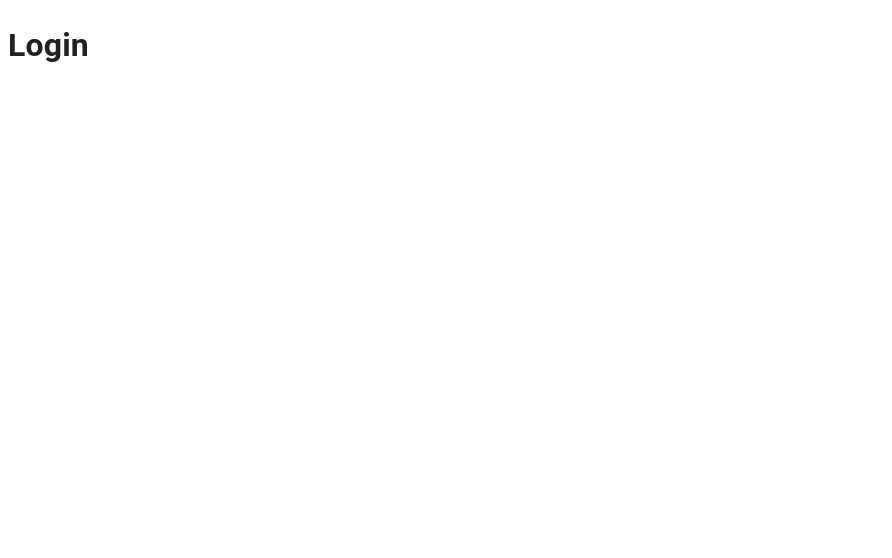
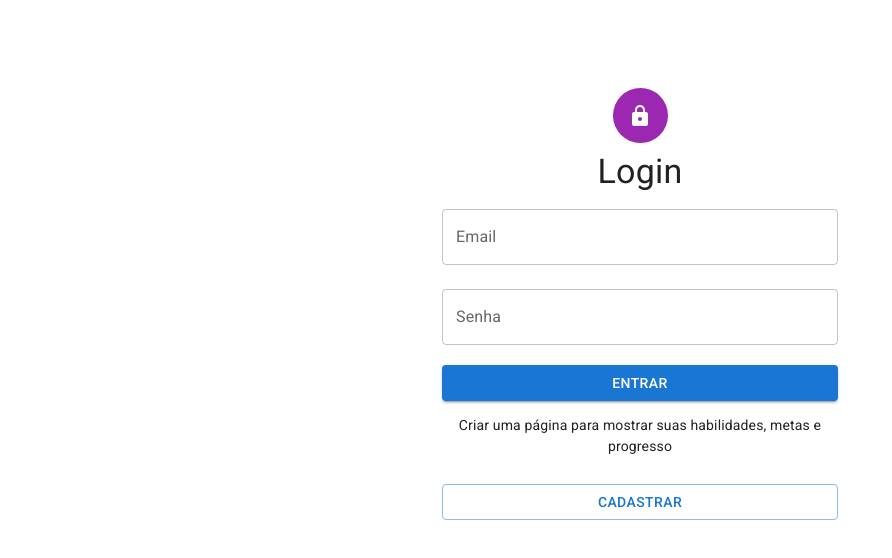
Before and after one commit to penguinuux/kenzie-hub, a React (Create React App) app: page / in a window 1280 px wide. Shown: the top 558 px of the page, without its empty margins (0-892 px from the left). Built offline with nearby package versions, Linux system fonts and the light colour scheme.

Commit message:
style: landing page interface created

```diff
--- a/package.json
+++ b/package.json
@@ -8,6 +8,7 @@
     "@hookform/resolvers": "^2.8.3",
     "@mui/icons-material": "^5.1.1",
     "@mui/material": "^5.1.1",
+    "@mui/styles": "^5.1.1",
     "@testing-library/jest-dom": "^5.11.4",
     "@testing-library/react": "^11.1.0",
     "@testing-library/user-event": "^12.1.10",
--- a/public/index.html
+++ b/public/index.html
@@ -24,6 +24,10 @@
       work correctly both with client-side routing and a non-root public URL.
       Learn how to configure a non-root public URL by running `npm run build`.
     -->
+    <link
+      rel="stylesheet"
+      href="https://fonts.googleapis.com/css?family=Roboto:300,400,500,700&display=swap"
+    />
     <title>React App</title>
   </head>
   <body>
--- a/src/pages/Login/index.jsx
+++ b/src/pages/Login/index.jsx
@@ -1,5 +1,73 @@
+import {
+  Box,
+  CssBaseline,
+  Container,
+  Button,
+  Avatar,
+  Typography,
+  TextField,
+} from "@mui/material";
+import { Lock } from "@mui/icons-material";
+import useStyles from "./styles";
+
 const Login = () => {
-  return <h1>Login</h1>;
+  const classes = useStyles();
+  return (
+    <>
+      <CssBaseline />
+      <Container component="main" maxWidth="xs">
+        <Box className={classes.box} maxWidth="xs">
+          <Avatar
+            sx={{ m: 1, width: 55, height: 55, bgcolor: "secondary.main" }}
+          >
+            <Lock />
+          </Avatar>
+          <Typography component="h1" variant="h4">
+            Login
+          </Typography>
+          <Box component="form">
+            <TextField
+              margin="normal"
+              fullWidth
+              placeholder="Email"
+              label="Email"
+            />
+            <TextField
+              margin="normal"
+              fullWidth
+              placeholder="Senha"
+              label="Senha"
+            />
+            <Button
+              className={classes.button}
+              type="submit"
+              fullWidth
+              variant="contained"
+              size="medium"
+            >
+              Entrar
+            </Button>
+          </Box>
+          <Typography
+            variant="body2"
+            align="center"
+            color="textPrimary"
+            paragraph
+          >
+            Criar uma página para mostrar suas habilidades, metas e progresso
+          </Typography>
+          <Button
+            className={classes.button}
+            fullWidth
+            variant="outlined"
+            size="medium"
+          >
+            Cadastrar
+          </Button>
+        </Box>
+      </Container>
+    </>
+  );
 };
 
 export default Login;
--- /dev/null
+++ b/src/pages/Login/styles.js
@@ -0,0 +1,16 @@
+import { makeStyles } from "@mui/styles";
+
+const useStyles = makeStyles({
+  box: {
+    marginTop: 80,
+    display: "flex",
+    flexDirection: "column",
+    alignItems: "center",
+  },
+  button: {
+    marginTop: 12,
+    marginBottom: 14,
+  },
+});
+
+export default useStyles;
```
Also changed, not shown: 1 other file (tests, documents, lock files or other folders).
